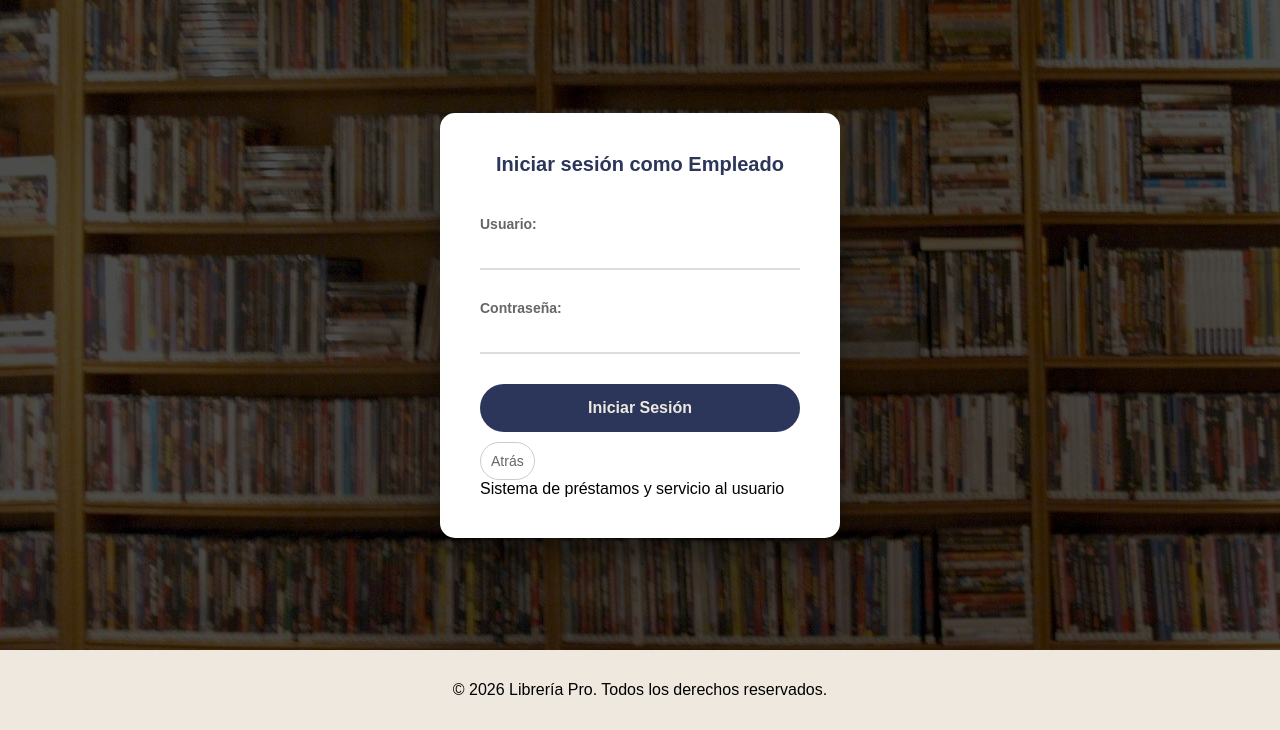
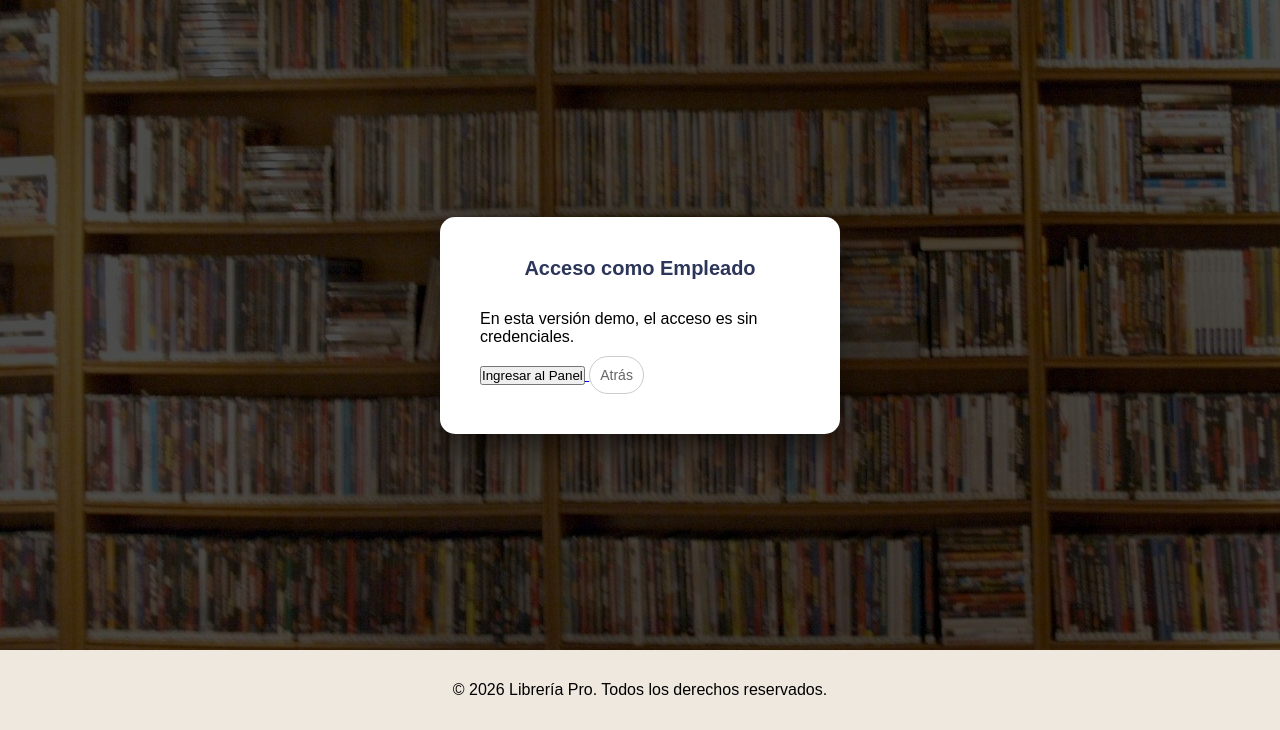
Before and after one commit to FUHM550/school_booklib_project, a Flask app: page / in a window 1280 px wide, after a click on "Empleado". Shown: the part 70-800 px from the top of the page. Run offline with Flask 3, Linux system fonts and the light colour scheme.

Commit message:
added a secondary version for straight to ui

```diff
--- a/static/estilos/style.css
+++ b/static/estilos/style.css
@@ -40,7 +40,7 @@ body {
 /* ========================================= */
 .imagen {
     flex: 1;
-    background-image: linear-gradient(rgba(0, 0, 0, 0.7), rgba(0, 0, 0, 0.7)), url('/imagenes/portada.jpg');
+    background-image: linear-gradient(rgba(0, 0, 0, 0.7), rgba(0, 0, 0, 0.7)), url('../imagenes/portada.jpg');
     background-size: cover;
     background-position: center;
 
--- a/templates/inicio.html
+++ b/templates/inicio.html
@@ -4,7 +4,7 @@
     <meta charset="UTF-8">
     <meta name="viewport" content="width=device-width, initial-scale=1.0">
     <link rel="stylesheet" href="{{ url_for('static', filename='estilos/style.css') }}">
-    <title>Inicio de Sesión</title>
+    <title>Inicio - Acceso Directo</title>
 </head>
 <body>
 
@@ -18,50 +18,37 @@
 
         <div id="bienvenida">
             <h1>Bienvenido a nuestra Librería</h1>
-            <h3>¿Quién iniciará sesión?</h3>
-
+            <h3>Acceso Rápido (Demo)</h3>
             <div class="botones">
                 <button onclick="mostrarFormulario('administrador')">Administrador</button>
                 <button onclick="mostrarFormulario('empleado')">Empleado</button>
             </div>
         </div>
 
-        <div id="empleado">
-            <h2>Iniciar sesión como Empleado</h2>
-            <form>
-                <label for="empleado-username">Usuario:</label>
-                <input type="text" id="empleado-username" name="empleado-username" required>
-                <label for="empleado-password">Contraseña:</label>
-                <input type="password" id="empleado-password" name="empleado-password" required>
-
-                 <form action="/login" method="POST">
-                    <button type="submit">Iniciar Sesión</button>
-                </form>
-
-                <button type="button" class="atras" onclick="volverAtras()">Atrás</button>
-                <p>Sistema de préstamos y servicio al usuario</p>
-            </form>
+        <div id="empleado" class="oculto">
+            <h2>Acceso como Empleado</h2>
+            <p>En esta versión demo, el acceso es sin credenciales.</p>
+            <a href="{{ url_for('empleado_panel') }}">
+                <button type="button">Ingresar al Panel</button>
+            </a>
+            <button type="button" class="atras" onclick="volverAtras()">Atrás</button>
         </div>
 
-        <div id="administrador">
-            <h2>Iniciar sesión como Administrador</h2>
-            <form>
-                <label for="administrador-username">Usuario:</label>
-                <input type="text" id="administrador-username" name="administrador-username" required>
-                <label for="administrador-password">Contraseña:</label>
-                <input type="password" id="administrador-password" name="administrador-password" required>
-                <button type="submit">Iniciar Sesión</button>
-                <button type="button" class="atras" onclick="volverAtras()">Atrás</button>
-                <p>Sistema de gestión de la librería</p>
-            </form>
+        <div id="administrador" class="oculto">
+            <h2>Acceso como Administrador</h2>
+            <p>En esta versión demo, el acceso es sin credenciales.</p>
+            <a href="{{ url_for('admin_panel') }}">
+                <button type="button">Ingresar al Panel</button>
+            </a>
+            <button type="button" class="atras" onclick="volverAtras()">Atrás</button>
         </div>
 
     </main>
 
-        <footer class="barra_inferior">
-            <p>© 2026 Librería Pro. Todos los derechos reservados.</p>
-        </footer>
+    <footer class="barra_inferior">
+        <p>© 2026 Librería Pro. Todos los derechos reservados.</p>
+    </footer>
 
-    <script src="/funcionesjs/script.js"></script>
+    <script src="{{ url_for('static', filename='funcionesjs/script.js') }}"></script>
 </body>
 </html>
```
Also changed, not shown: templates/inicio_to_ogin.html (added, +66 -0 lines).
